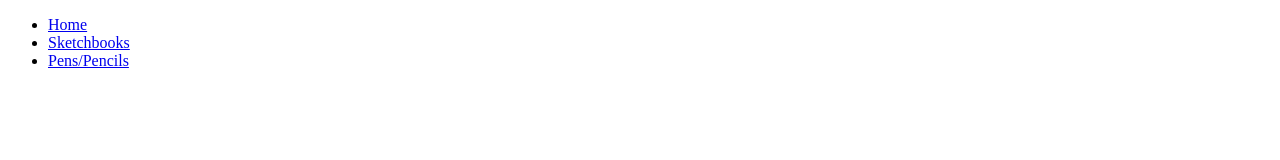
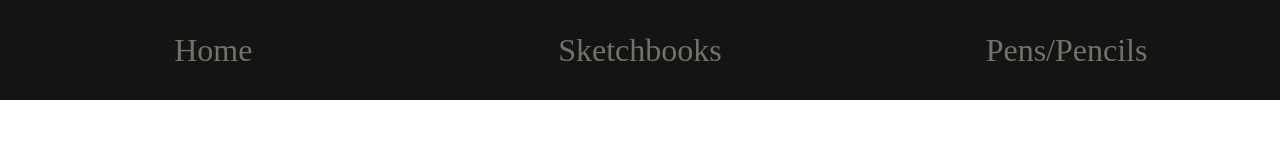
Before and after one commit to CIT14Project/ArtShop, a plain HTML site: page index.html in a window 1280 px wide. Drawn offline with Linux system fonts and the light colour scheme; the site is published under a folder, as on GitHub Pages, so addresses that start at the root find nothing; a web font is replaced by a local one.

Commit message:
updated stylesheet link

```diff
--- a/index.html
+++ b/index.html
@@ -3,7 +3,7 @@
 <head>
     <meta charset="UTF-8">
     <meta name="viewport" content="width=device-width, initial-scale=1.0">
-    <link rel="stylesheet" href="/styles/style.css">
+    <link rel="stylesheet" href="styles/style.css">
     <link href="https://fonts.googleapis.com/css2?family=Baskervville&display=swap" rel="stylesheet">
     <title>Home - ArtShop</title>
 </head>
```
Also changed, not shown: penspencils.html (+1 -1 lines), sketchbooks.html (+1 -1 lines).
